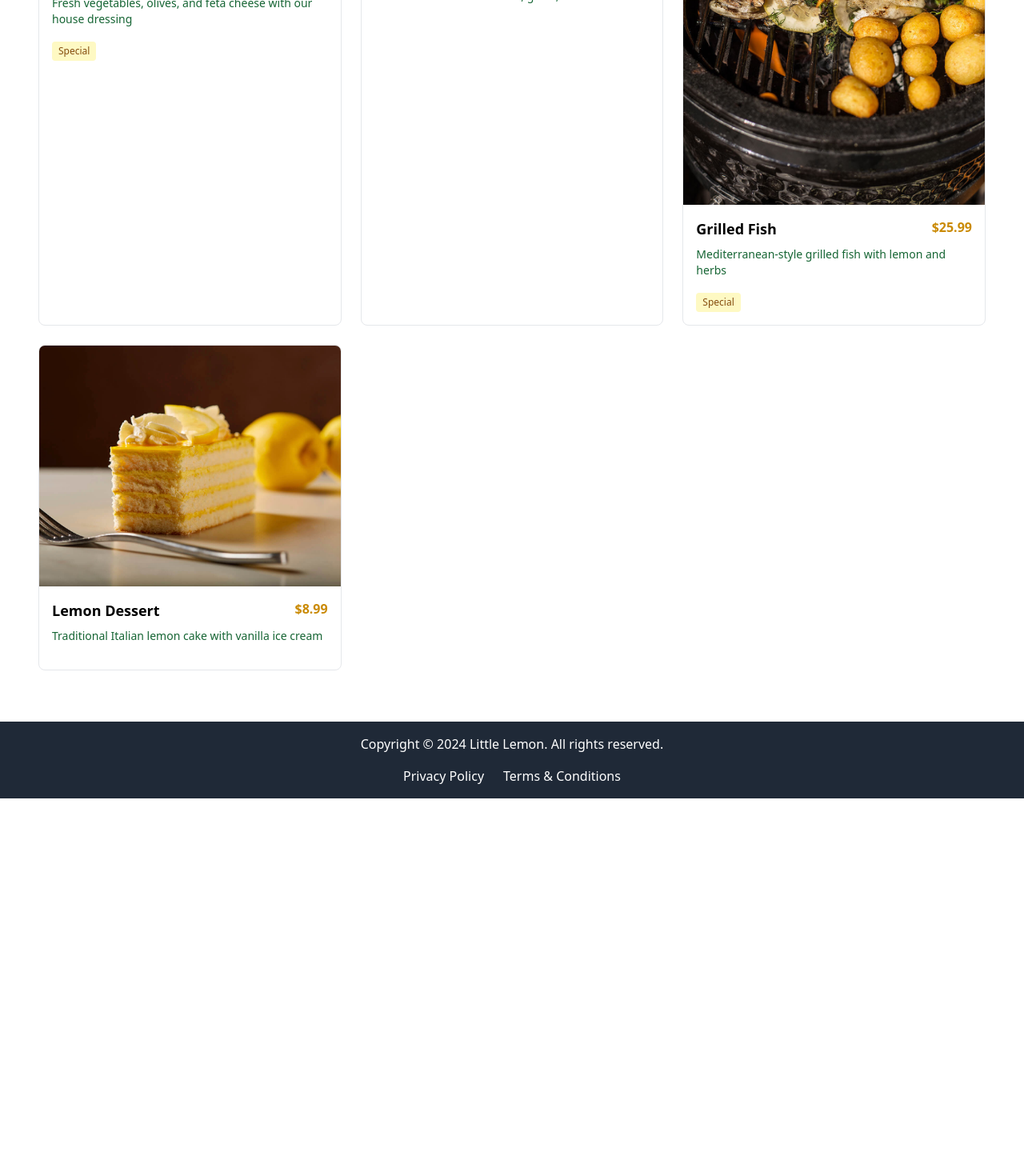
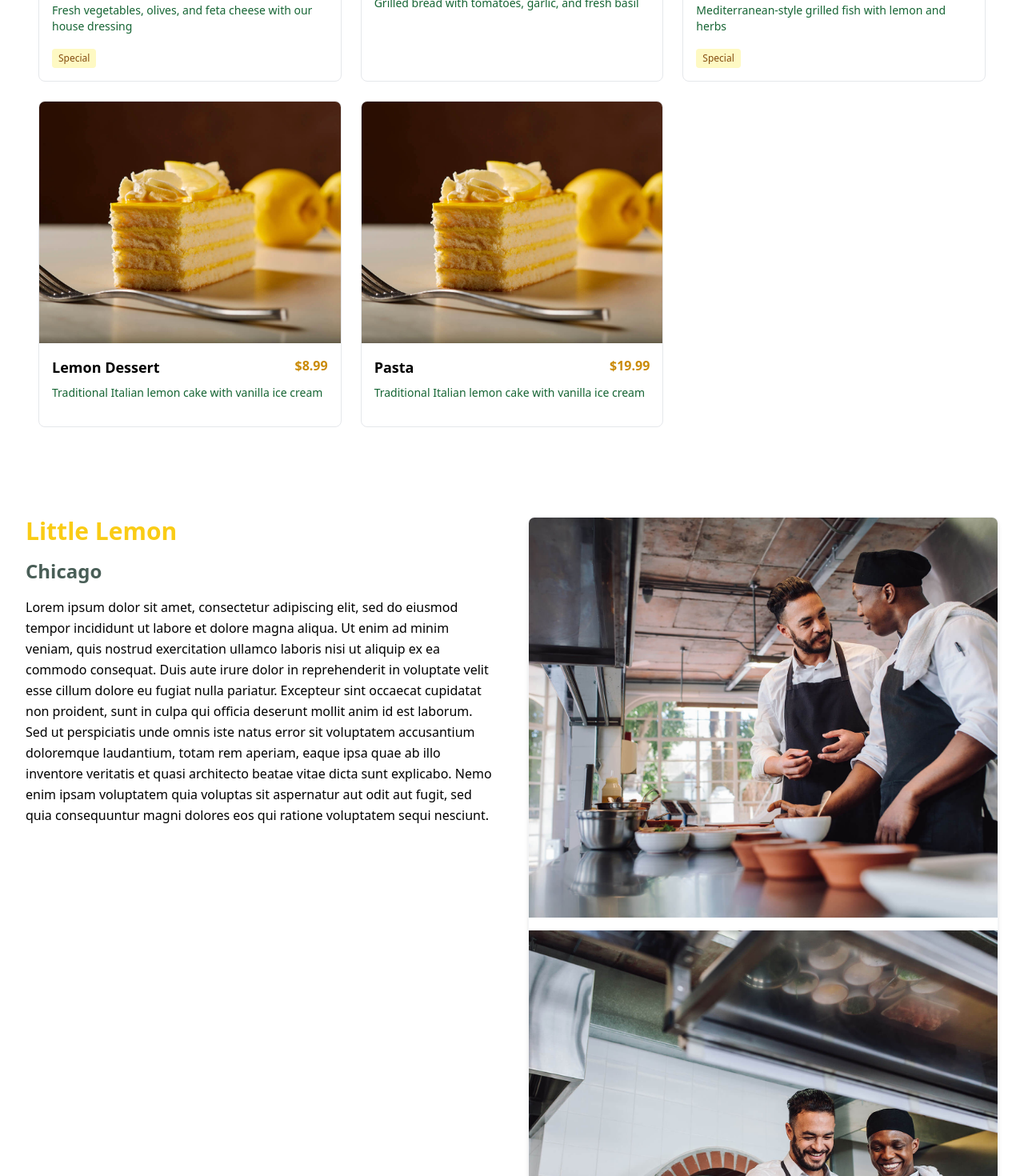
Before and after one commit to JakhmolaShikhar/Little-Lemon, a React (Vite) app: page / in a window 1280 px wide. Shown: the part 860-2330 px from the top of the page at 80% size. Before the commit the page ends 1858 px from the top, so only its background shows below. Built offline with nearby package versions, Linux system fonts and the light colour scheme.

Commit message:
worked on home component, added section for about of little lemon and style

```diff
--- a/src/components/Header.jsx
+++ b/src/components/Header.jsx
@@ -4,7 +4,7 @@ import React from 'react'
 const Header = () => {
   return (
     <div>
-      <img src="/img/logo.png" alt='Little lemon logo' />
+      <img src="/img/menu_items/logo.png" alt='Little lemon logo' />
     </div>
   )
 }
--- a/src/components/Home.jsx
+++ b/src/components/Home.jsx
@@ -10,9 +10,39 @@ const Home = () => {
             <p className='text-xl font-semibold '>A restaurant located in Chicago</p>
         </div>
         <Menu />
-        <div>
-
-        </div>
+        <section className="container mx-auto px-4 py-16 grid grid-cols-1 md:grid-cols-2 gap-10">
+          <div className="space-y-4">
+            <h1 className='text-3xl font-bold text-yellow-400'>Little Lemon</h1>
+            <h2 className='text-2xl font-semibold text-[#495E57]'>Chicago</h2>
+            <p className='text-base leading-relaxed'>
+              Lorem ipsum dolor sit amet, consectetur adipiscing elit, sed do
+              eiusmod tempor incididunt ut labore et dolore magna aliqua.
+              Ut enim ad minim veniam, quis nostrud exercitation ullamco laboris
+              nisi ut aliquip ex ea commodo consequat. Duis aute irure dolor in
+              reprehenderit in voluptate velit esse cillum dolore eu fugiat nulla
+              pariatur. Excepteur sint occaecat cupidatat non proident, sunt in
+              culpa qui officia deserunt mollit anim id est laborum. Sed ut
+              perspiciatis unde omnis iste natus error sit voluptatem accusantium
+              doloremque laudantium, totam rem aperiam, eaque ipsa quae ab illo
+              inventore veritatis et quasi architecto beatae vitae dicta sunt
+              explicabo. Nemo enim ipsam voluptatem quia voluptas sit aspernatur aut
+              odit aut fugit, sed quia consequuntur magni dolores eos qui ratione
+              voluptatem sequi nesciunt.
+            </p>
+          </div>
+          <div className="grid grid-cols-1 gap-4 border border-gray-100 rounded-lg overflow-hidden shadow-md">
+            <img
+            src='/img/mario-and-adrian.jpg'
+            alt="Chefs Mario and Adrian"
+            className='w-full h-[300px] md:h-[500px] object-cover'
+            />
+            <img
+            src='/img/Mario and Adrian b.jpg'
+            alt="Chefs Mario and Adrian"
+            className='w-full h-[300px] md:h-[500px] object-cover'
+            />
+          </div>
+        </section>
     </div>
   )
 }
--- a/src/components/Menu.jsx
+++ b/src/components/Menu.jsx
@@ -38,10 +38,10 @@ const Menu = () => {
 			id: 3,
 			name: 'Grilled Fish',
 			description: 'Mediterranean-style grilled fish with lemon and herbs',
-			price: 25.99,
+			price: 24.99,
 			category: 'mains',
 			special: true,
-			image: '/img/menu_items/Grilled fish.jpg',
+			image: '/img/Grilled fish B.jpg',
 		},
 		{
 			id: 4,
@@ -49,6 +49,14 @@ const Menu = () => {
 			description: 'Traditional Italian lemon cake with vanilla ice cream',
 			price: 8.99,
 			category: 'desserts',
+			image: '/img/menu_items/Lemon dessert.jpg',
+		},
+		{
+			id: 5,
+			name: 'Pasta',
+			description: 'Traditional Italian lemon cake with vanilla ice cream',
+			price: 19.99,
+			category: 'mains',
 			image: '/img/menu_items/Lemon dessert.jpg',
 		},
 	]
```
Also changed, not shown: public/img/menu_items/logo.png (added).
